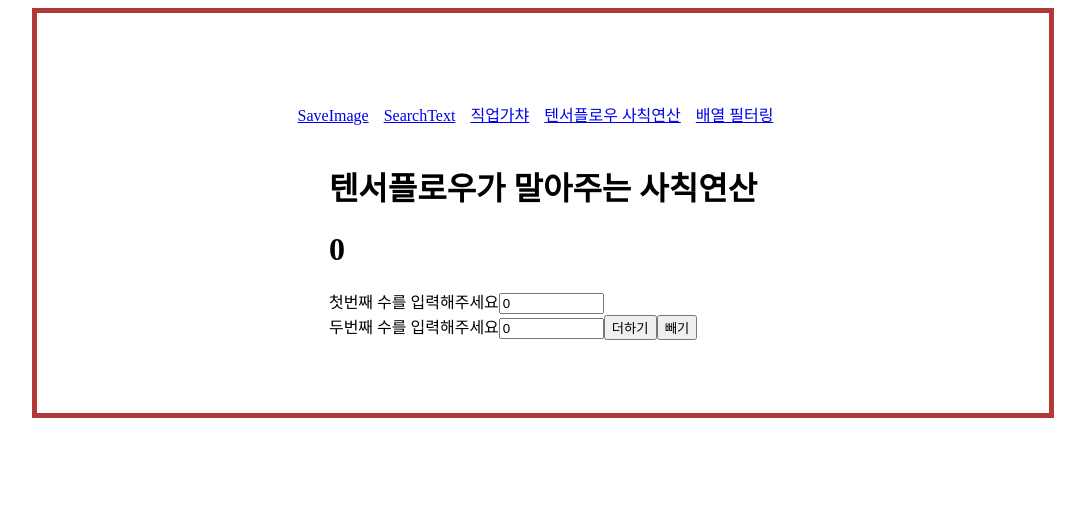
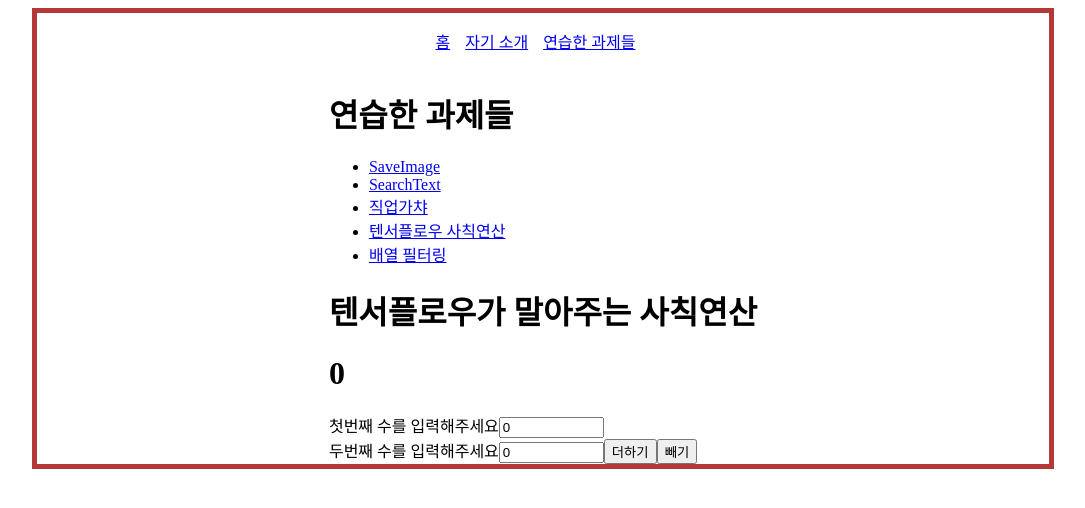
Before and after one commit to mkhajiit/practice-board, a React (Vite) app: page /contents/operationtf in a window 1280 px wide. Shown: the top 508 px of the page, without its empty margins (97-1182 px from the left). Built offline with nearby package versions, Linux system fonts and the light colour scheme; what @tensorflow/tfjs would draw is missing.

Commit message:
컴포넌트중 페이지 역할을 하는 컴포넌트 페이지로 분리

```diff
--- a/src/components/Navigation.tsx
+++ b/src/components/Navigation.tsx
@@ -16,19 +16,13 @@
     <Navbar>
       <ul>
         <li>
-          <Link to='/contents/list'>SaveImage</Link>
+          <Link to='/'>홈</Link>
         </li>
         <li>
-          <Link to='/contents/search'>SearchText</Link>
+          <Link to='/introduce-myself'>자기 소개</Link>
         </li>
         <li>
-          <Link to='/contents/draw'>직업가챠</Link>
-        </li>
-        <li>
-          <Link to='/contents/operationtf'>텐서플로우 사칙연산</Link>
-        </li>
-        <li>
-          <Link to='/contents/filter'>배열 필터링</Link>
+          <Link to='/contents'>연습한 과제들</Link>
         </li>
       </ul>
     </Navbar>
--- /dev/null
+++ b/src/components/PracticeList.tsx
@@ -0,0 +1,25 @@
+import { Link } from 'react-router-dom';
+
+// 링크로 관리
+function PracticeList() {
+  const links = [
+    { to: '/contents/list', label: 'SaveImage' },
+    { to: '/contents/search', label: 'SearchText' },
+    { to: '/contents/draw', label: '직업가챠' },
+    { to: '/contents/operationtf', label: '텐서플로우 사칙연산' },
+    { to: '/contents/filter', label: '배열 필터링' },
+  ];
+  return (
+    <div>
+      <ul>
+        {links.map((link, index) => (
+          <li key={index}>
+            <Link to={link.to}>{link.label}</Link>
+          </li>
+        ))}
+      </ul>
+    </div>
+  );
+}
+
+export default PracticeList;
--- /dev/null
+++ b/src/pages/HomePage.tsx
@@ -0,0 +1,9 @@
+function HomePage() {
+  return (
+    <div>
+      <h1>홈화면</h1>
+    </div>
+  );
+}
+
+export default HomePage;
--- /dev/null
+++ b/src/pages/IntroducePage.tsx
@@ -0,0 +1,9 @@
+function IntroducePage() {
+  return (
+    <div>
+      <h1>자기소개 페이지</h1>
+    </div>
+  );
+}
+
+export default IntroducePage;
--- /dev/null
+++ b/src/pages/PracticePage.tsx
@@ -0,0 +1,14 @@
+import { Outlet } from 'react-router-dom';
+import PracticeList from '../components/PracticeList';
+
+function PracticePage() {
+  return (
+    <div>
+      <h1>연습한 과제들</h1>
+      <PracticeList />
+      <Outlet />
+    </div>
+  );
+}
+
+export default PracticePage;
--- a/src/router/Router.tsx
+++ b/src/router/Router.tsx
@@ -8,20 +8,28 @@
 import Search from '../components/contents/Search.tsx';
 import OperationTf from '../components/contents/OperationTf.tsx';
 import Filter from '../components/contents/Filter.tsx';
+import PracticePage from '../pages/PracticePage.tsx';
+import HomePage from '../pages/HomePage.tsx';
+import IntroducePage from '../pages/IntroducePage.tsx';
 
+// index 속성이 있는 Route는 현재 라우트의 기본 경로(즉, /)에서만 렌더링됨
 function Router() {
   return (
     <BrowserRouter>
       <Routes>
         <Route path='/' element={<BoardLayout />}>
-          <Route path='contents/search' element={<Search />} />
-          <Route path='contents/search/:item' element={<SearchItem />} />
-          <Route path='contents/register' element={<SaveImage />} />
-          <Route path='contents/list' element={<ContentsList />} />
-          <Route path='contents/saved-content/:item' element={<SaveImageContent />} />
-          <Route path='contents/draw' element={<DrawLots />} />
-          <Route path='contents/operationtf' element={<OperationTf />} />
-          <Route path='contents/filter' element={<Filter />} />
+          <Route index element={<HomePage />} />
+          <Route path='contents' element={<PracticePage />}>
+            <Route path='search' element={<Search />} />
+            <Route path='search/:item' element={<SearchItem />} />
+            <Route path='register' element={<SaveImage />} />
+            <Route path='list' element={<ContentsList />} />
+            <Route path='saved-content/:item' element={<SaveImageContent />} />
+            <Route path='draw' element={<DrawLots />} />
+            <Route path='operationtf' element={<OperationTf />} />
+            <Route path='filter' element={<Filter />} />
+          </Route>
+          <Route path='/introduce-myself' element={<IntroducePage />} />
         </Route>
       </Routes>
     </BrowserRouter>
```
